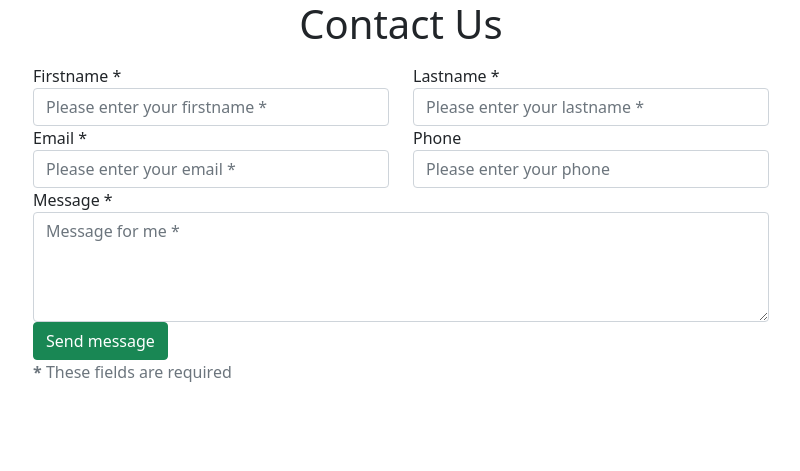
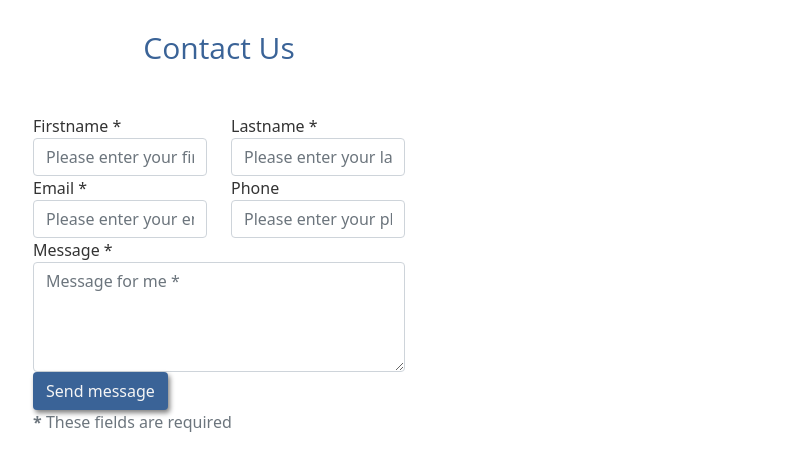
Before and after one commit to LailaElHattab/online-tutoring-website, a PHP site: page /Contact_us.php in a window 1280 px wide. Shown: the top 471 px of the page, without its empty margins (49-849 px from the left). Run offline with PHP 8.4, Linux system fonts and the light colour scheme.

Commit message:
contact us html and css in html file and php file

```diff
--- a/server/Contact_us.php
+++ b/server/Contact_us.php
@@ -1,18 +1,23 @@
 <html>
-    <head>
-        <title>Contact Us</title>
-        <meta charset="UTF-8">
-        <meta name="viewport" content="width=device-width, initial-scale=1.0">
+<head>
+        <meta name="viewport" content="width=device-width , initial-scale-1">
+        <link rel="stylesheet" type="text/css" href="styles/styles.css">
         <link href="https://cdn.jsdelivr.net/npm/bootstrap@5.0.2/dist/css/bootstrap.min.css" rel="stylesheet"
-        integrity="sha384-EVSTQN3/azprG1Anm3QDgpJLIm9Nao0Yz1ztcQTwFspd3yD65VohhpuuCOmLASjC" crossorigin="anonymous">
-        <link href='https://fonts.googleapis.com/css?family=Lato:300,400,700' rel='stylesheet' type='text/css'>
-        <link href='style.css' rel='stylesheet' type='text/css'>
+            integrity="sha384-EVSTQN3/azprG1Anm3QDgpJLIm9Nao0Yz1ztcQTwFspd3yD65VohhpuuCOmLASjC" crossorigin="anonymous">
+        <script src="https://ajax.googleapis.com/ajax/libs/jquery/3.5.1/jquery.min.js"></script>
+        <script src="https://maxcdn.bootstrapcdn.com/bootstrap/3.3.7/js/bootstrap.min.js"></script>
+        <script src="https://cdn.jsdelivr.net/npm/bootstrap@5.1.3/dist/js/bootstrap.bundle.min.js"
+            integrity="sha384-ka7Sk0Gln4gmtz2MlQnikT1wXgYsOg+OMhuP+IlRH9sENBO0LRn5q+8nbTov4+1p"
+            crossorigin="anonymous"></script>
     </head>
     <body>
-        <div class="container">
-            <div class="row">
-                <div class="col-lg-8 col-lg-offset-2">
-                    <h1><center>Contact Us</h1>
+    <div class="container" id="accountContainer">
+            <div class="col-md-4 col-md-offset-4">
+                <div class="row">
+                    <div class="form-outline mb-4">
+                        <h2 class="account">Contact Us</h2>
+                    </div>
+                </div>
                     <p class="lead"></p>
                     <form id="contact-form" method="post" role="form">
                         <div class="messages"></div>
@@ -57,8 +62,9 @@
                                         <div class="help-block with-errors"></div>
                                     </div>
                                 </div>
+                                <br>
                                 <div class="col-md-12">
-                                    <input type="submit" name="ok" class="btn btn-success btn-send" value="Send message">
+                                    <input type="submit" name="ok" class="btn" id="rpassbtn" value="Send message">
                                 </div>
                             </div>
                             <div class="row">
```
Also changed, not shown: client/Contact_us.html (+16 -9 lines).
